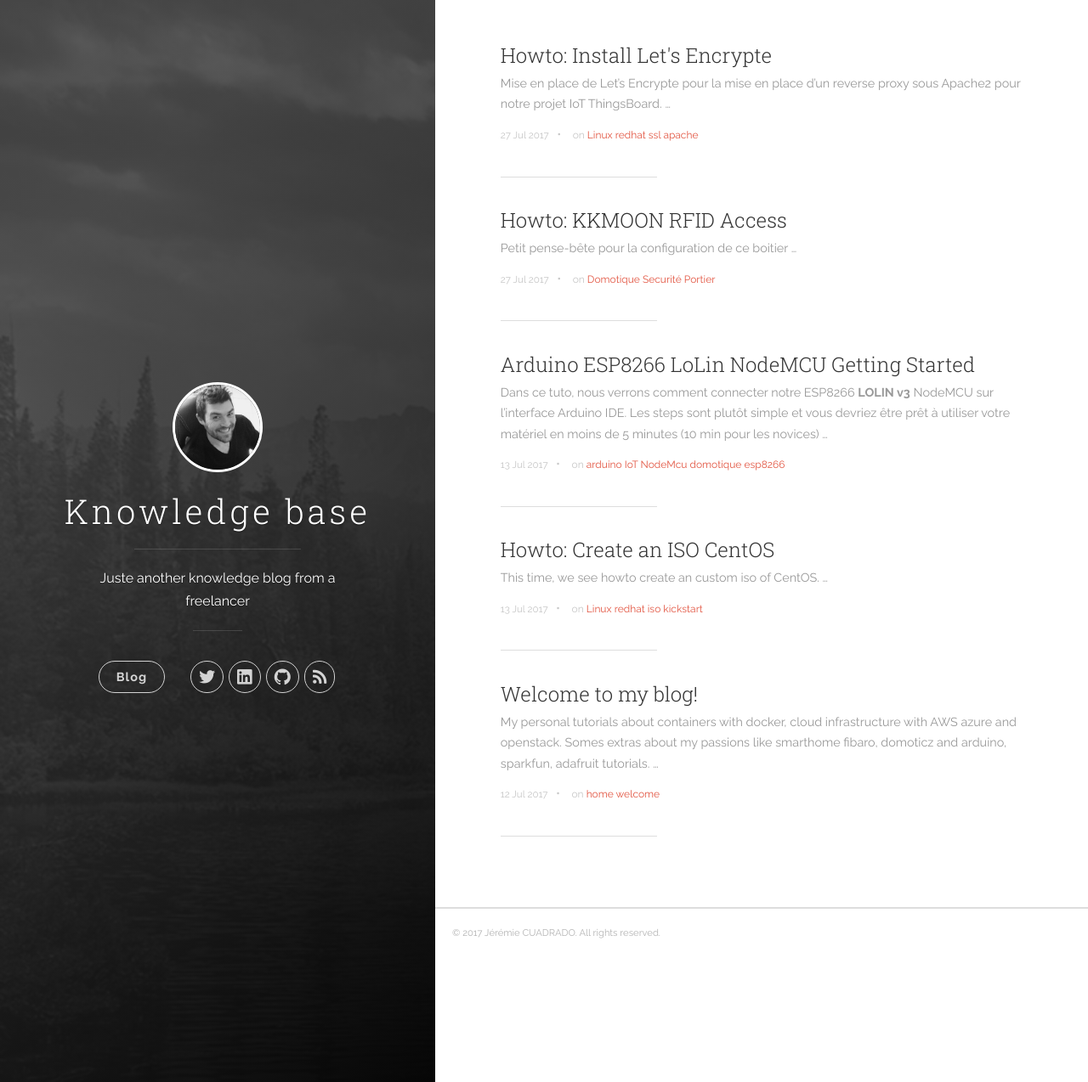
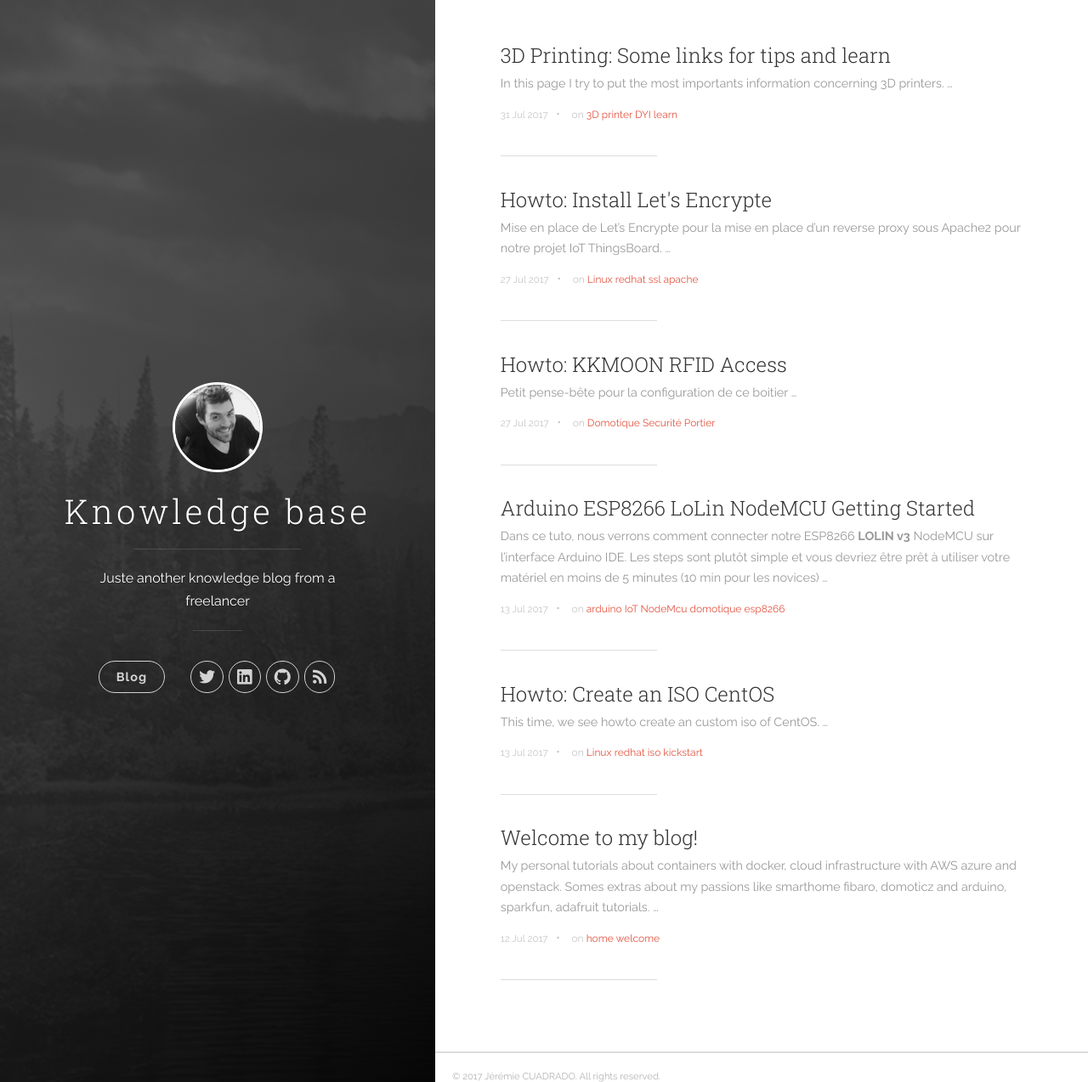
Before and after one commit to redbeard28/redbeard28.github.io, a Jekyll site: the page built from index.html, in a window 1280 px wide and 1274 px high. Shown: the whole window at 85% size. Built offline with Jekyll 4.4.1, drawn with Linux system fonts in a browser that asks for light colours; nearby versions of some CDN libraries; the list of posts is cut into pages by our own code.

Commit message:
Howto 3D printers

```diff
--- a/_posts/2017-07-25-Lets-Encrypte.markdown
+++ b/_posts/2017-07-25-Lets-Encrypte.markdown
@@ -46,6 +46,7 @@ Les certificats proposés par Let's Encrypt sont valables pour une durée de 90
 Une âme charitable a pensé à nous. En effet, un script bash a été partagé par **Erika Heidi** afin de le lancer automatiquement via la crontab.
 
 <pre class="prettyprint">
+sudo install -y bc
 sudo curl -L -o /usr/local/sbin/le-renew http://do.co/le-renew
 sudo chmod +x /usr/local/sbin/le-renew
 
--- /dev/null
+++ b/_posts/2017-07-31-3D-Printing.markdown
@@ -0,0 +1,30 @@
+---
+title:  "3D Printing: Some links for tips and learn"
+date:   2017-07-31 21:11:00
+categories: [Linux]
+tags: [3D printer,DYI,learn]
+tipue_search_active: true
+---
+
+In this page I try to put the most importants information concerning 3D printers.
+
+** What is 3D printers (French version)
+(BarbuXpérience)[https://youtu.be/c1x0lttiPk0]
+
+** Howto: Choose your printer (Franch verison)
+(BarbuXpérience)[https://youtu.be/PWPV_qSEZDA]
+
+
+** Howto: Choose your PLA/ABS filament (French version)
+(BarbuXpérience)[https://youtu.be/ml2bpui9vA4]
+
+
+** Tips & Tricks for better printer
+This guy give good tips to avoid pain in the ass printing problems.
+
+    Resume: Learning how to use FDM 3D Printers can be tricky enough without having these problems happen to you. In this video we discuss 5 of the biggest mistakes people make in 3D Printing, and how to avoid them.
+
+(Youtube link - Maker's Muse)[https://youtu.be/aWg1nG2AbA8]
+
+
+    Other links will come...
```
